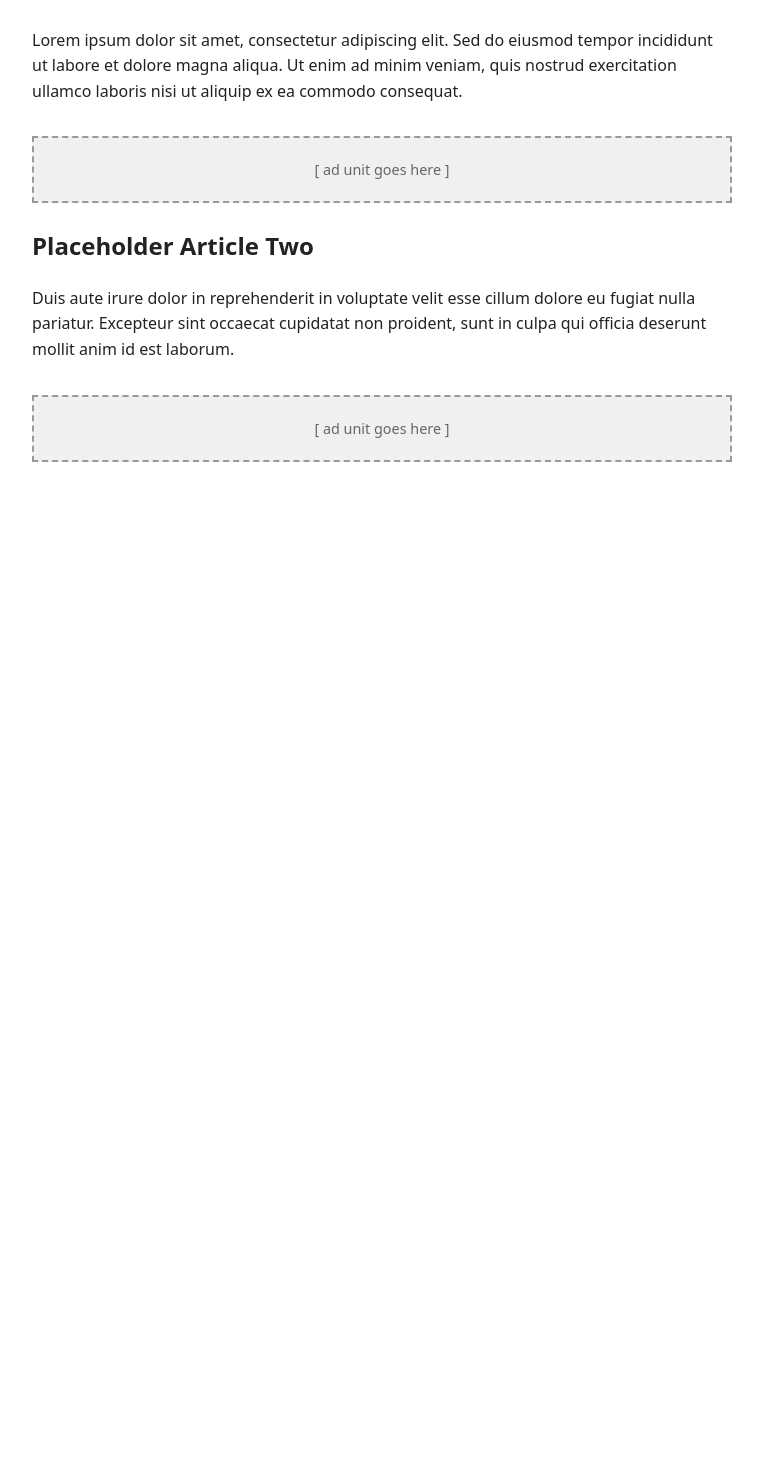
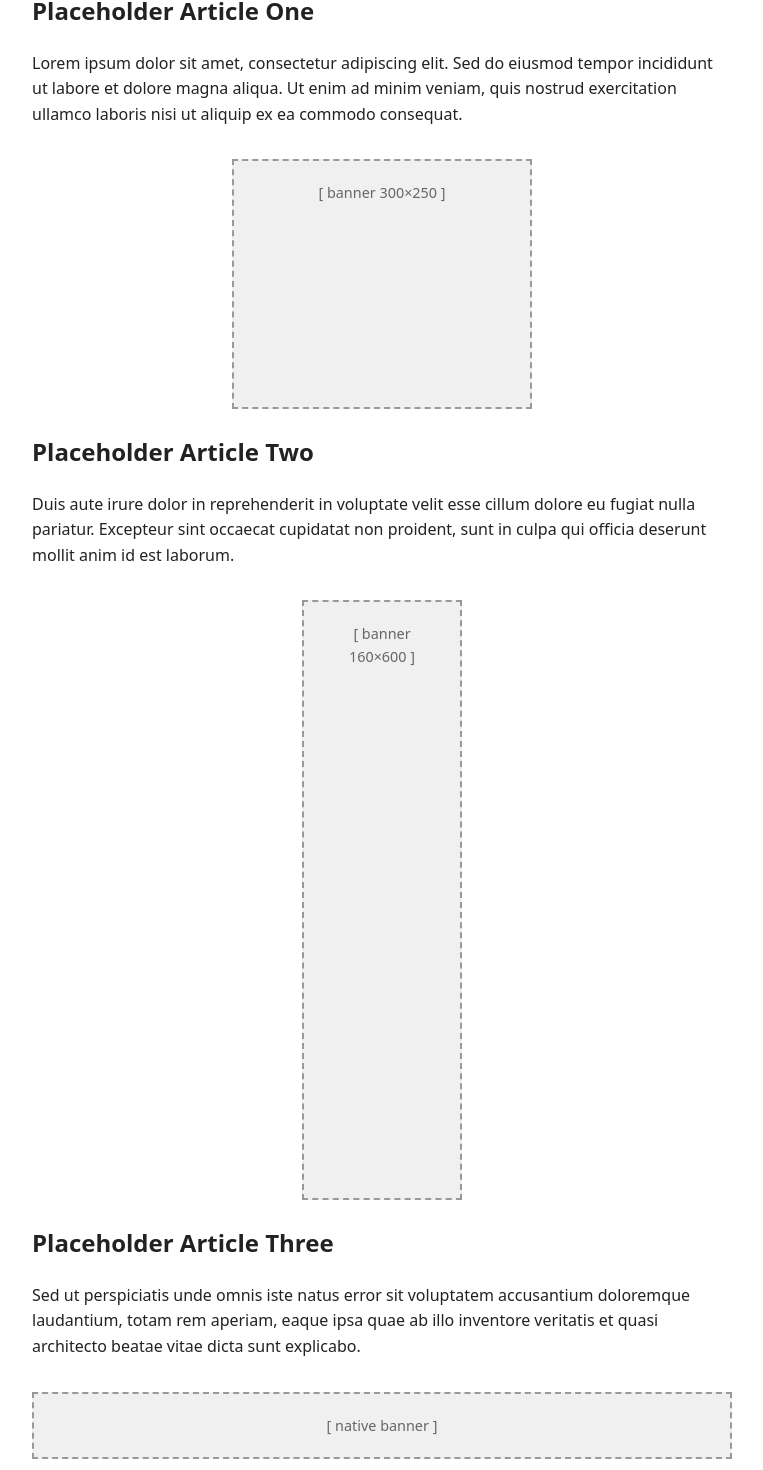
Before and after one commit to hirokazutei/justads, a React (Vite) app: page / in a window 1280 px wide. Shown: the part 295-1765 px from the top of the page, without its empty margins (258-1021 px from the left). Before the commit the page ends 800 px from the top, so only its background shows below. Built offline with nearby package versions, Linux system fonts and the light colour scheme.

Commit message:
Add sized slots for Adsterra banner units + Social Bar placeholder

```diff
--- a/src/AdSlot.jsx
+++ b/src/AdSlot.jsx
@@ -13,7 +13,21 @@ export default function AdSlot({
   label = '[ ad unit goes here ]',
 }) {
   if (!tag) {
-    return <div className="ad-slot">{label}</div>
+    // Size the placeholder to the real ad footprint so the layout
+    // matches what the live unit will occupy.
+    const isFixed = typeof width === 'number'
+    return (
+      <div
+        className="ad-slot"
+        style={
+          isFixed
+            ? { width, height, maxWidth: '100%', margin: '24px auto', boxSizing: 'border-box' }
+            : undefined
+        }
+      >
+        {label}
+      </div>
+    )
   }
 
   const srcDoc = `<!DOCTYPE html><html><head><meta charset="utf-8">
--- a/src/App.jsx
+++ b/src/App.jsx
@@ -12,11 +12,15 @@ export default function App() {
       </p>
 
       {/*
-        To go live, paste your network's tag into the `tag` prop, e.g.:
-          <AdSlot height={90} tag={`<script ...></script>`} />
-        Leaving `tag` off renders the dashed placeholder.
+        Each AdSlot below is sized to one Adsterra unit you created.
+        To go live, paste that unit's tag markup into its `tag` prop:
+          <AdSlot width={728} height={90} tag={`<script ...></script>`} />
+        Leaving `tag` off renders the sized dashed placeholder.
+        (Social Bar is an overlay — its script lives in index.html, not here.)
       */}
-      <AdSlot />
+
+      {/* Banner — 728x90 leaderboard */}
+      <AdSlot width={728} height={90} label="[ banner 728×90 ]" />
 
       <article>
         <h2>Placeholder Article One</h2>
@@ -28,7 +32,8 @@ export default function App() {
         </p>
       </article>
 
-      <AdSlot />
+      {/* Banner — 300x250 medium rectangle */}
+      <AdSlot width={300} height={250} label="[ banner 300×250 ]" />
 
       <article>
         <h2>Placeholder Article Two</h2>
@@ -39,7 +44,20 @@ export default function App() {
         </p>
       </article>
 
-      <AdSlot />
+      {/* Banner — 160x600 skyscraper */}
+      <AdSlot width={160} height={600} label="[ banner 160×600 ]" />
+
+      <article>
+        <h2>Placeholder Article Three</h2>
+        <p>
+          Sed ut perspiciatis unde omnis iste natus error sit voluptatem accusantium
+          doloremque laudantium, totam rem aperiam, eaque ipsa quae ab illo inventore
+          veritatis et quasi architecto beatae vitae dicta sunt explicabo.
+        </p>
+      </article>
+
+      {/* Native Banner — blends with content; sized loosely, it flows to fit */}
+      <AdSlot height={250} label="[ native banner ]" />
     </>
   )
 }
```
Also changed, not shown: index.html (+7 -0 lines).
